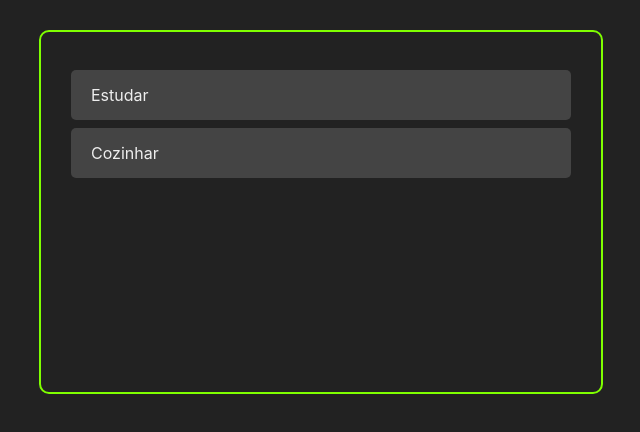
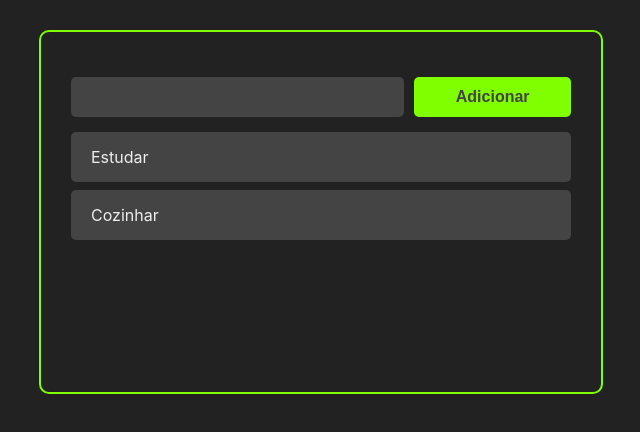
Before and after one commit to GMilaniMota/react-task-list, a React (Create React App) app: page / in a window 1280 px wide. Shown: the top 432 px of the page, without its empty margins (319-959 px from the left). Built offline with nearby package versions, Linux system fonts and the light colour scheme.

Commit message:
Add btn pra inserir tasks e alt ext de js pra jsx

```diff
--- a/src/App.js
+++ b/src/App.jsx
@@ -1,9 +1,9 @@
 import React, { useState } from "react";
-import "./components/Tasks";
+import Tasks from "./components/Tasks";
+import AddTask from "./components/AddTask";
 
 
 import "./App.css"
-import Tasks from "./components/Tasks";
 
 const App = () => {
   const [tasks, setTasks] = useState([
@@ -19,9 +19,23 @@
     },
   ]);
 
+  const handleTaskAddition = ( taskTitle ) => {
+    const newTasks = [
+      ...tasks,
+      {
+        title: taskTitle,
+        id: Math.random(10),
+        completed: false,
+      },
+    ];
+
+    setTasks(newTasks);
+  }
+
   return (
     <>
       <div className="container">
+        <AddTask handleTaskAddition={handleTaskAddition}/>
         <Tasks tasks={tasks} />
       </div>
     </>
--- /dev/null
+++ b/src/components/AddTask.css
@@ -0,0 +1,21 @@
+.add-task-container {
+    margin: 15px 0;
+    width: 100%;
+    display: flex;
+}
+
+.add-task-input {
+    height: 40px;
+    padding: 0 10px;
+    border-radius: 5px;
+    border: none;
+    flex: 2;
+    background-color: #444;
+    color: #eee;
+    font-size: 16px;
+}
+
+.add-task-button-container {
+    margin-left: 10px;
+    flex: 1;
+}
--- /dev/null
+++ b/src/components/AddTask.jsx
@@ -0,0 +1,27 @@
+import React, { useState } from "react";
+import Button from "./Button";
+
+import "./AddTask.css"
+
+const AddTask = ({handleTaskAddition}) => {
+    const [inputData, setInputData] = useState('');
+
+    const handleInputChange = (e) => {
+        setInputData(e.target.value);
+    };
+
+    const handleAddTaskClick = () => {
+        handleTaskAddition(inputData);
+    };
+
+    return (
+        <div className="add-task-container">
+            <input onChange={handleInputChange} value={inputData} className="add-task-input" type="text" />
+            <div className="add-task-button-container">
+                <Button onClick={handleAddTaskClick}>Adicionar</Button>
+            </div>
+        </div>
+     );
+}
+
+export default AddTask;
--- /dev/null
+++ b/src/components/Button.css
@@ -0,0 +1,12 @@
+.button{
+    background-color: chartreuse;
+    height: 40px;
+    padding: 0 10px;
+    border-radius: 5px;
+    width: 100%;
+    font-size: 16px;
+    color: #444;
+    font-weight: bold;
+    cursor: pointer;
+    border: none;
+}
--- /dev/null
+++ b/src/components/Button.jsx
@@ -0,0 +1,13 @@
+import React from "react";
+
+import "./Button.css"
+
+const Button = ({children, onClick}) => {
+    return (
+        <button onClick={onClick} className="button">
+            {children}
+        </button>
+     );
+}
+
+export default Button;
```
Also changed, not shown: src/components/Task.jsx (renamed from src/components/Task.js), src/components/Tasks.jsx (renamed from src/components/Tasks.js).
